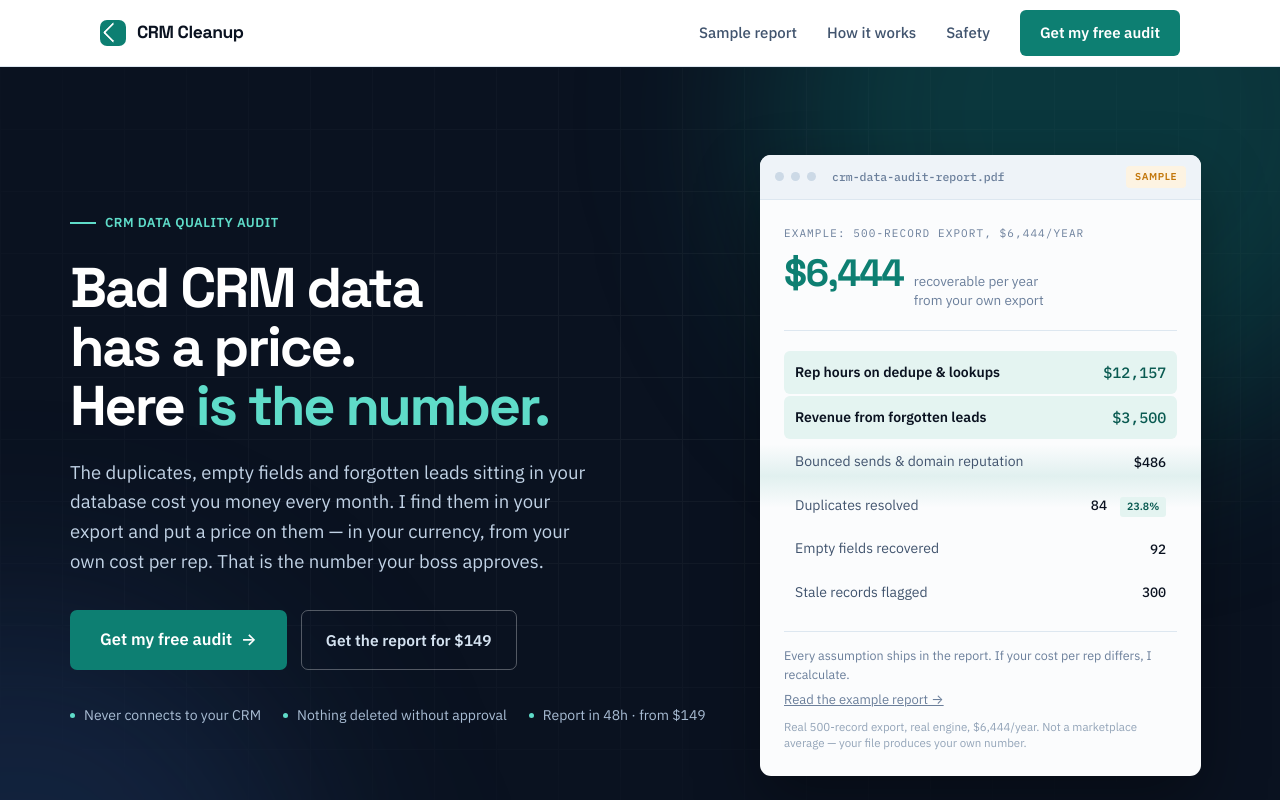
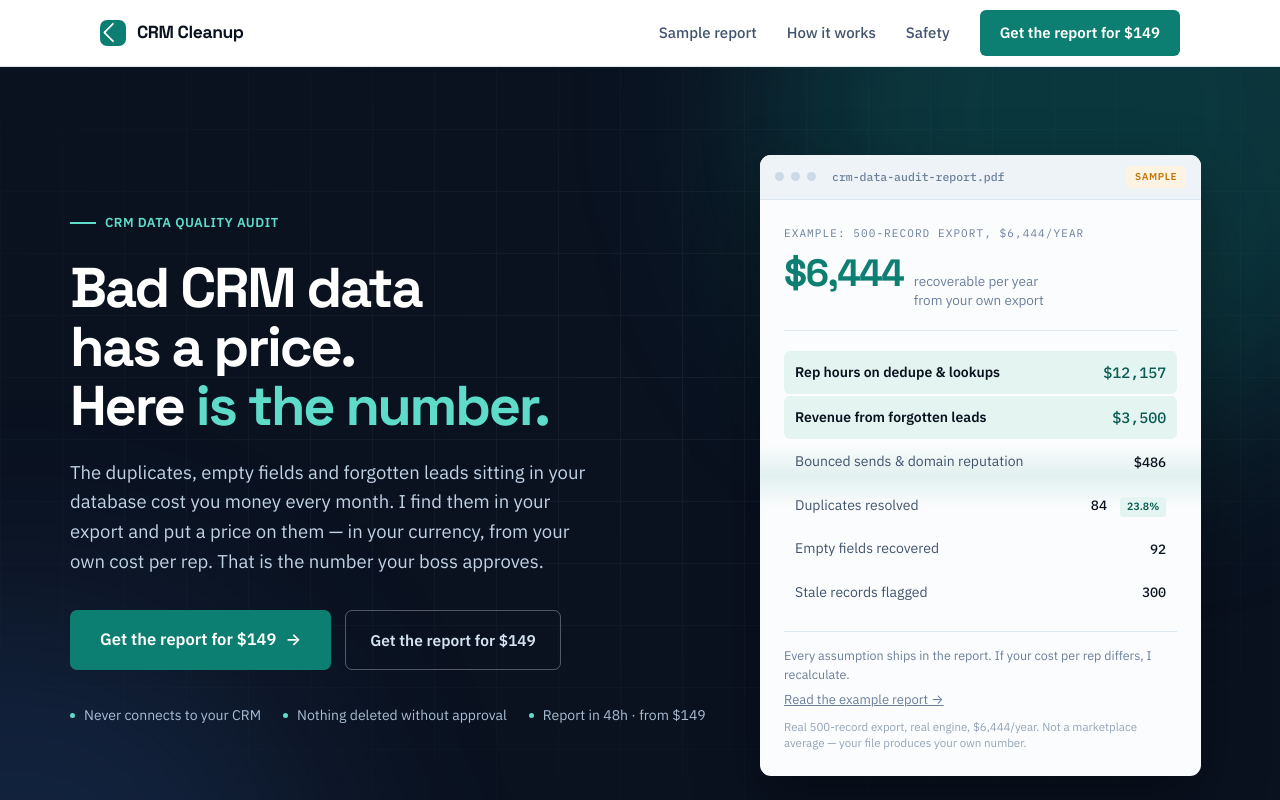
Before and after one commit to cesarinrosales3108-ui/crm-cleanup-audit, a plain HTML site: page index.html in a window 1280 px wide. Shown: the top 800 px of the page. Drawn offline with Linux system fonts and the light colour scheme.

Commit message:
una sola oferta: el CTA apunta al informe que existe, no a un formulario fantasma

```diff
--- a/index.html
+++ b/index.html
@@ -389,7 +389,7 @@ footer b{color:#c2d3e6;font-weight:500}
     <a href="#sample" class="hide-m">Sample report</a>
     <a href="#how" class="hide-m">How it works</a>
     <a href="#safety" class="hide-m">Safety</a>
-    <a href="#audit" class="cta">Get my free audit</a>
+    <a href="reporte.html" class="cta">Get the report for $149</a>
   </div>
 </div></nav>
 
@@ -409,7 +409,7 @@ footer b{color:#c2d3e6;font-weight:500}
       and put a price on them &mdash; in your currency, from your own cost per
       rep. That is the number your boss approves.</p>
       <div class="cta-row">
-        <a class="btn" href="#audit">Get my free audit <span class="arw">&rarr;</span></a>
+        <a class="btn" href="#audit">Get the report for $149 <span class="arw">&rarr;</span></a>
         <a class="btn ghost" href="reporte.html">Get the report for $149</a>
       </div>
       <div class="trust">
@@ -657,7 +657,7 @@ footer b{color:#c2d3e6;font-weight:500}
         placeholder="e.g. 40k records and reporting is wrong. Or: we migrated from Salesforce in 2024 and the numbers never added up. Or: reps keep emailing the same leads twice."></textarea>
     </div>
     <button class="btn" type="submit" style="width:100%;justify-content:center">
-      Get my free audit <span class="arw">&rarr;</span></button>
+      Get the report for $149 <span class="arw">&rarr;</span></button>
     <p class="micro">I'll reply with a link to send your export. Your CRM data
     is never shared, sold, or used to contact your contacts.</p>
   </form>
@@ -705,7 +705,7 @@ footer b{color:#c2d3e6;font-weight:500}
     <h2 class="rv">Find the number first</h2>
     <p class="rv rv-d1">Once you see what the data costs per year, the
     decision isn't whether to fix it. It's who does it.</p>
-    <a class="btn rv rv-d2" href="#audit">Get my free audit <span class="arw">&rarr;</span></a>
+    <a class="btn rv rv-d2" href="#audit">Get the report for $149 <span class="arw">&rarr;</span></a>
   </div>
 </section>
 
```
